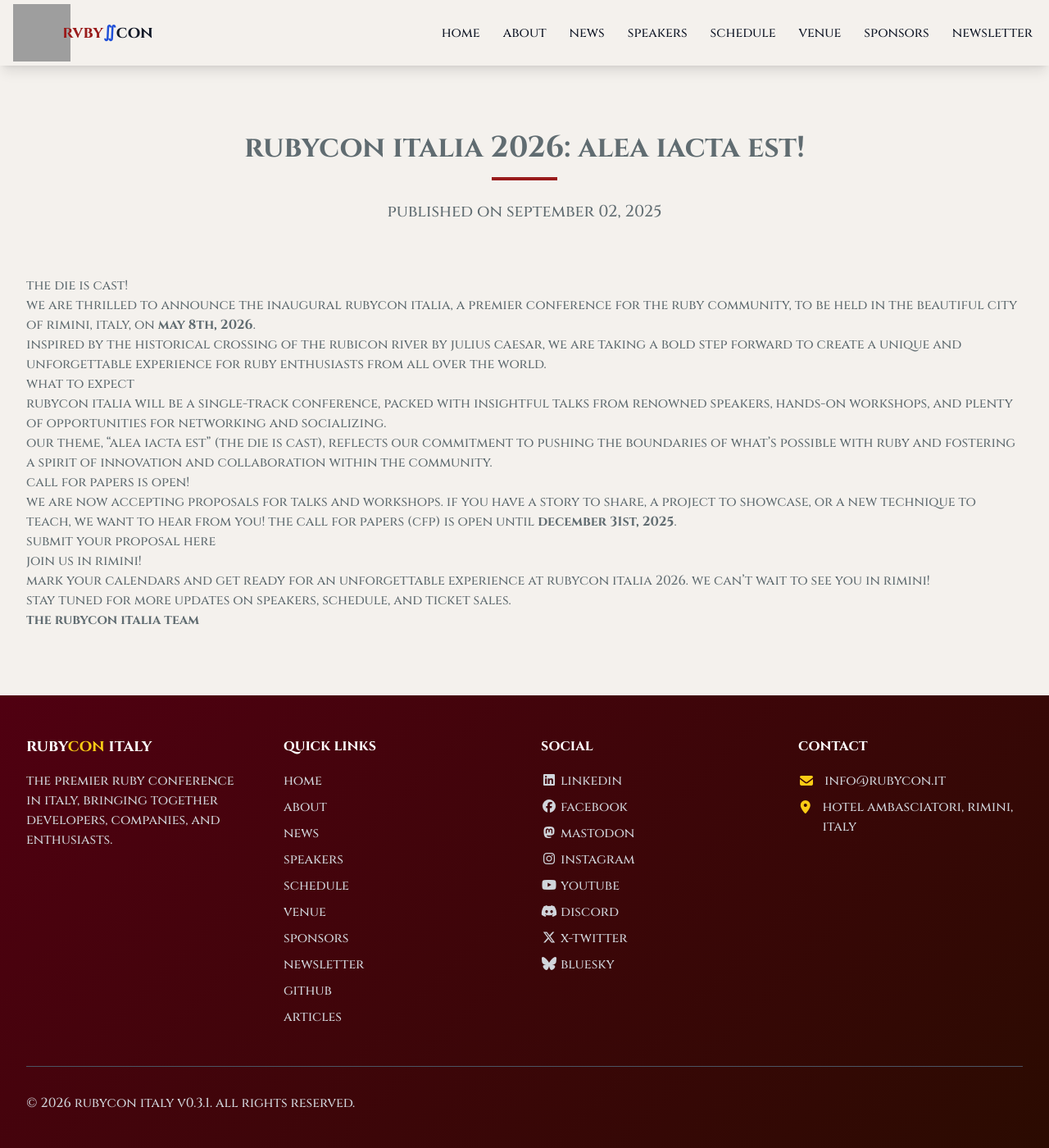
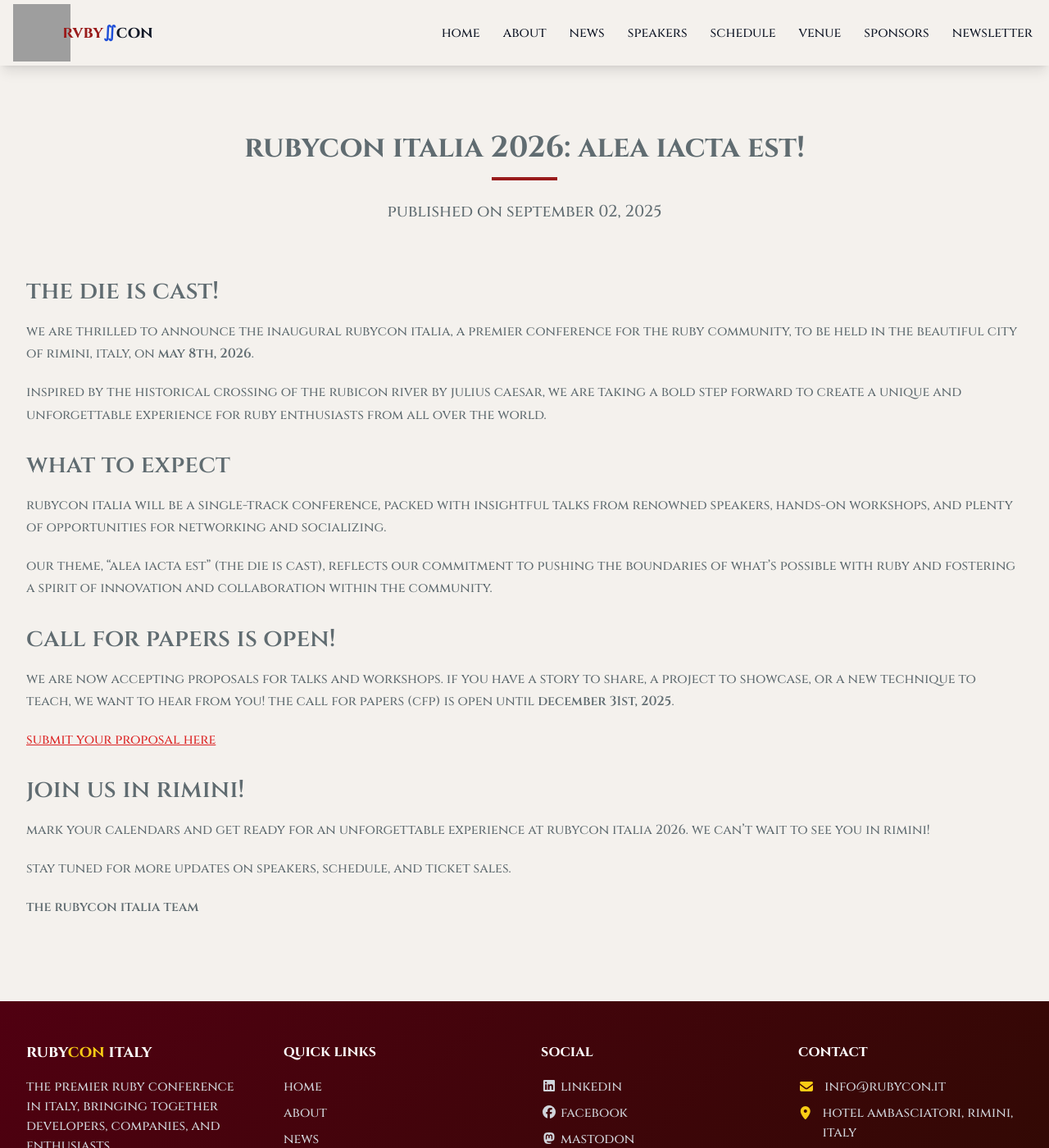
Before and after one commit to palladius/rubycon.it, a Jekyll site: the page built from rubycon.it/_posts/2025-09-02-first-newsletter.md, in a window 1280 px wide and 1400 px high. Shown: the whole window at 82% size. Built offline with Jekyll 4.4.1, drawn with Linux system fonts in a browser that asks for light colours; nearby versions of some CDN libraries; grey boxes are pictures that could not be loaded.

Commit message:
style for article

```diff
--- a/rubycon.it/assets/css/style.scss
+++ b/rubycon.it/assets/css/style.scss
@@ -64,3 +64,98 @@
   white-space: nowrap;
   border-width: 0;
 }
+
+// for articles
+.prose {
+  line-height: 1.7;
+}
+
+.prose h1 {
+  font-size: 2.25rem; /* ~text-3xl */
+  line-height: 1.2;
+  font-weight: 700;
+  margin-top: 2rem;
+  margin-bottom: 1rem;
+}
+
+.prose h2 {
+  font-size: 1.875rem; /* ~text-2xl */
+  line-height: 1.3;
+  font-weight: 600;
+  margin-top: 1.75rem;
+  margin-bottom: 1rem;
+}
+
+.prose h3 {
+  font-size: 1.5rem; /* ~text-xl */
+  line-height: 1.4;
+  font-weight: 600;
+  margin-top: 1.5rem;
+  margin-bottom: 0.75rem;
+}
+
+.prose p {
+  margin-bottom: 1.25rem;
+  font-size: 1rem;
+}
+
+.prose strong {
+  font-weight: 600;
+}
+
+.prose a {
+  color: #dc2626; /* red-600 */
+  font-weight: 500;
+  text-decoration: underline;
+  transition: color 0.2s;
+}
+
+.prose a:hover {
+  color: #b91c1c; /* red-700 */
+}
+
+.prose ul {
+  margin-left: 1.5rem;
+  margin-bottom: 1.25rem;
+  list-style-type: disc;
+}
+
+.prose ol {
+  margin-left: 1.5rem;
+  margin-bottom: 1.25rem;
+  list-style-type: decimal;
+}
+
+.prose li {
+  margin-bottom: 0.5rem;
+}
+
+.prose blockquote {
+  border-left: 4px solid #e5e7eb; /* gray-200 */
+  padding-left: 1rem;
+  font-style: italic;
+  color: #4b5563; /* gray-600 */
+  margin: 1.5rem 0;
+}
+
+.prose img {
+  max-width: 100%;
+  border-radius: 0.5rem;
+  margin: 1.5rem 0;
+}
+
+.prose code {
+  background-color: #f3f4f6; /* gray-100 */
+  padding: 0.2rem 0.4rem;
+  border-radius: 0.25rem;
+  font-size: 0.875rem;
+}
+
+.prose pre {
+  background-color: #1f2937; /* gray-800 */
+  color: #f9fafb; /* gray-50 */
+  padding: 1rem;
+  border-radius: 0.5rem;
+  overflow-x: auto;
+  margin: 1.5rem 0;
+}
```
